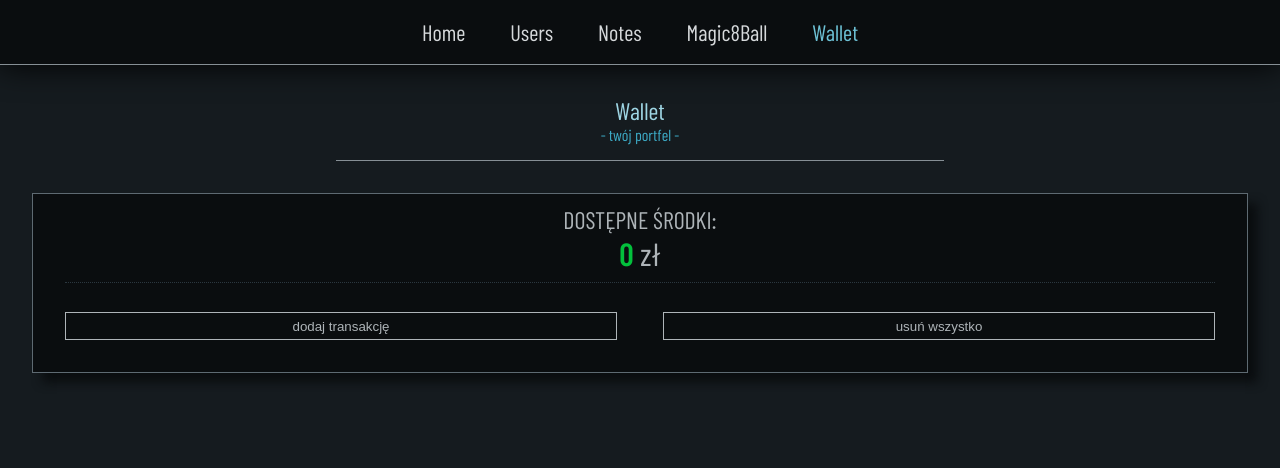
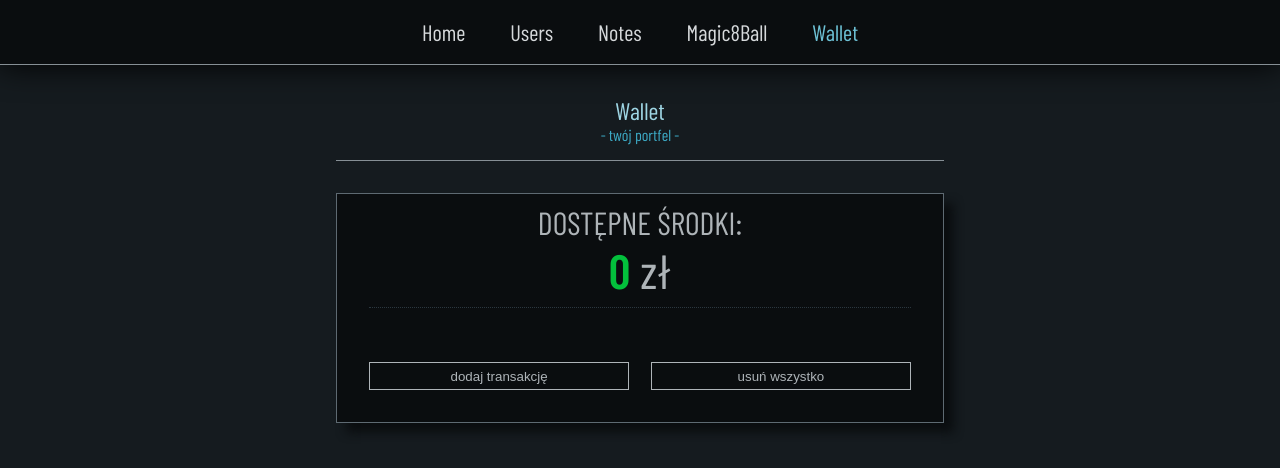
Before and after one commit to Scorpion19702022/SIMPLE_PROJECT_REACT_REDUX, a React (Vite) app: page /Wallet in a window 1280 px wide. Shown: the top 468 px of the page. Built offline with nearby package versions, Linux system fonts and the light colour scheme; a web font is replaced by a local one.

Commit message:
added style for desktop

```diff
--- a/src/Components/Wallet/Styles/WalletManager.module.css
+++ b/src/Components/Wallet/Styles/WalletManager.module.css
@@ -101,4 +101,16 @@
 }
 
 @media (min-width: 1200px) {
+	.wrapper {
+		width: 50%;
+		height: 230px;
+	}
+
+	.heading {
+		font-size: 2em;
+	}
+
+	.count {
+		font-size: 3em;
+	}
 }
```
